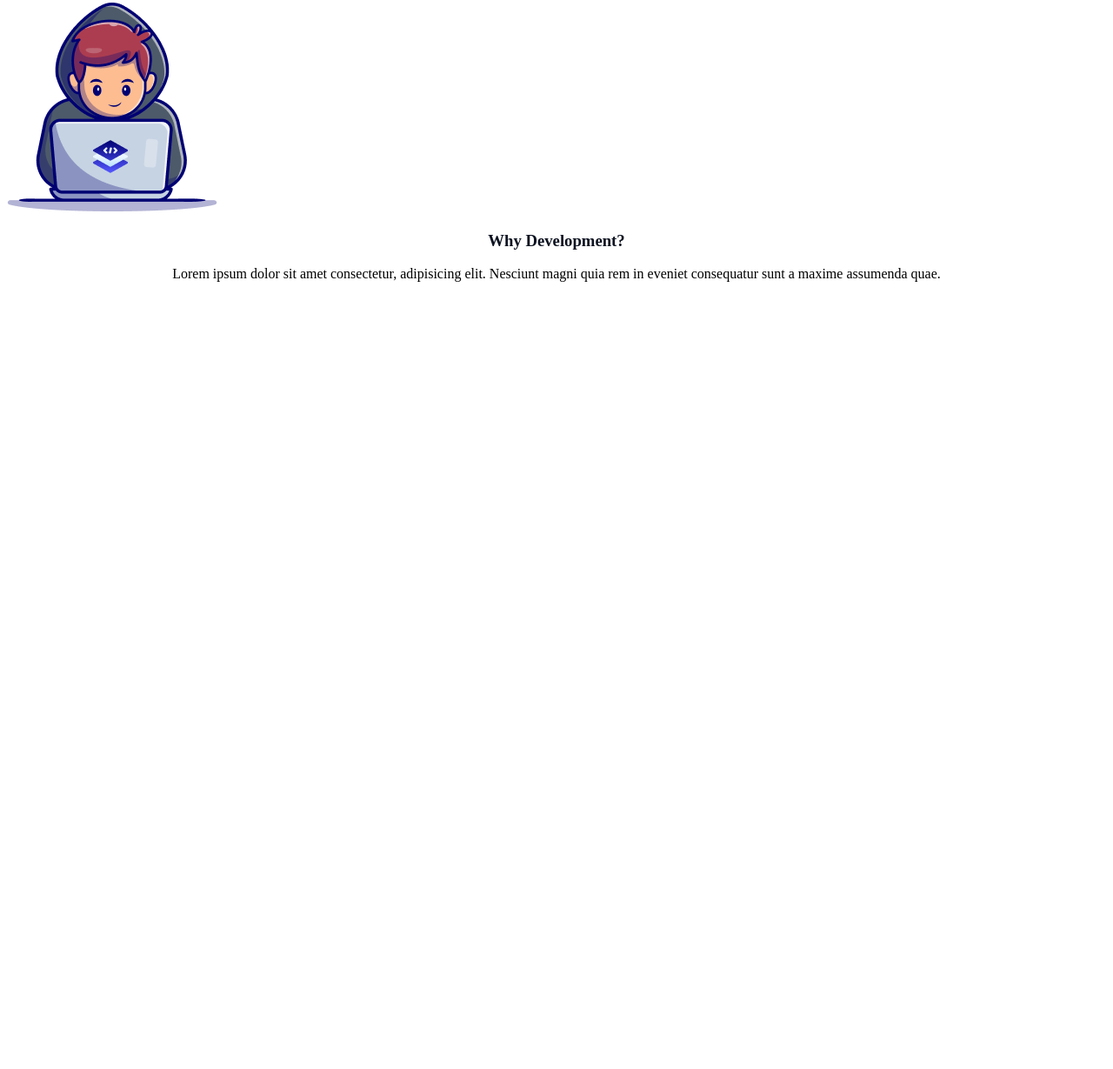
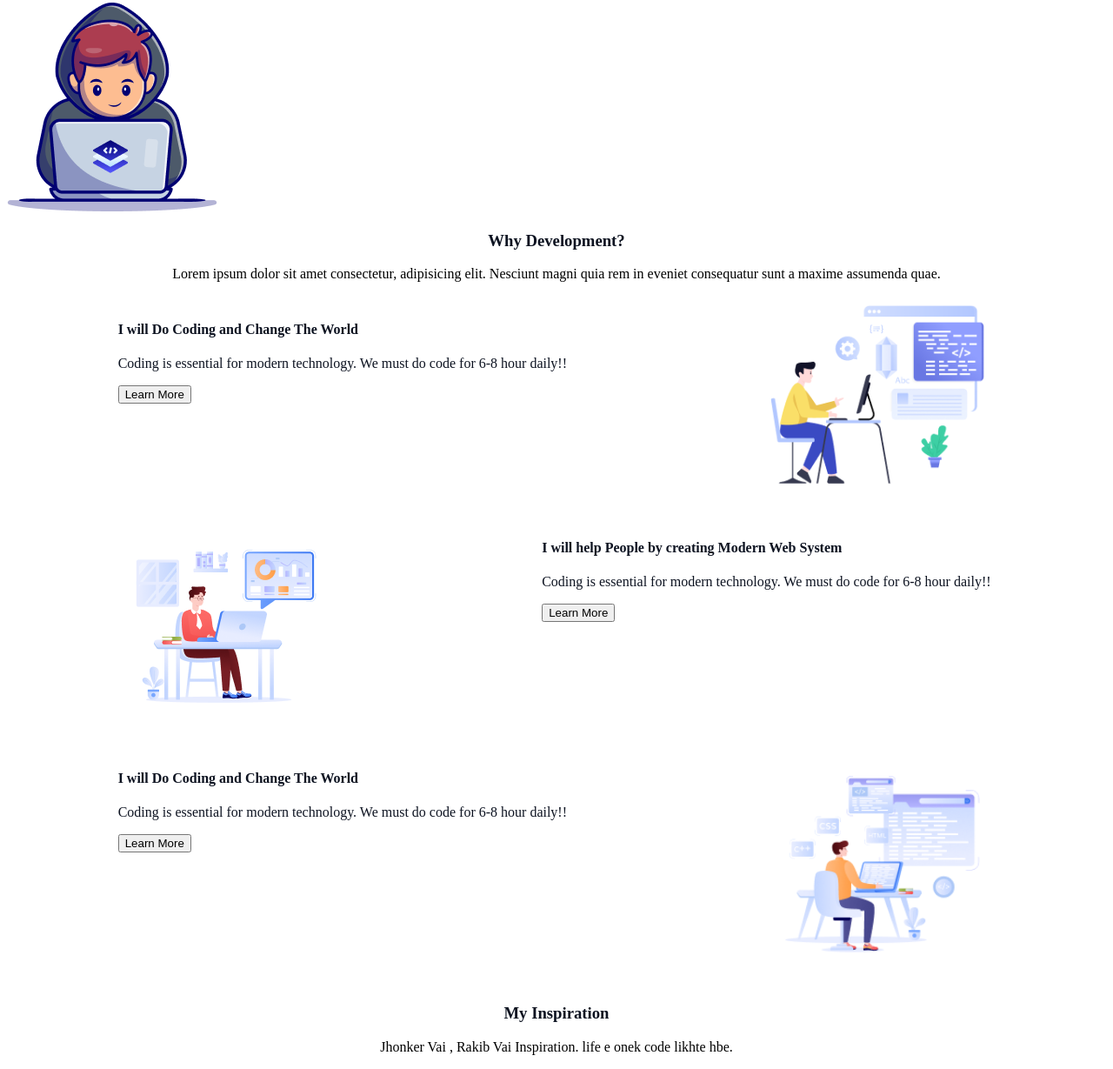
Before and after one commit to Muhammad-Mirazul-Hasan-Rafee/web-development-journey, a plain HTML site: page index.html in a window 1280 px wide. Shown: the part 661-1890 px from the top of the page at 87% size. Before the commit the page ends 1001 px from the top, so only its background shows below. Drawn offline with Linux system fonts and the light colour scheme.

Commit message:
layer-structuring

```diff
--- a/index.html
+++ b/index.html
@@ -20,7 +20,62 @@
         <div class="why-dev">
             <h3>Why Development?</h3>
             <p class="reason-rep">Lorem ipsum dolor sit amet consectetur, adipisicing elit. Nesciunt magni quia rem in eveniet consequatur sunt a maxime assumenda quae.</p>
+
         </div>
+                                        <!-- Layer 1 -->
+        <div class="change-world">
+            <div class="left-change">
+                <h4>I will Do Coding and Change The World</h4>
+                <p>
+                    Coding is essential for modern technology. We must do code for 6-8 hour daily!!
+                </p>
+
+                <button type="submit">Learn More</button>
+            </div>
+
+            <div class="right-change">
+                <img class="layer1-img" src="./assets/Layer_1.png" alt="">
+            </div>
+        </div>
+                                          <!-- Layer 2 -->
+
+
+        <div class="web-system">
+            <div>
+                <img class="layer2-img" src="./assets/Group 3.png" alt="">
+            </div>
+            <div>
+                <h4>I will help People by creating Modern Web System</h4>
+                <p>
+                    Coding is essential for modern technology. We must do code for 6-8 hour daily!!
+                </p>
+                <button type="submit">Learn More</button>
+            </div>
+        </div>
+
+                                           <!-- Layer-3 -->
+        <div class="change-world-again">
+            <div class="left-change-again">
+                <h4>I will Do Coding and Change The World</h4>
+                <p>
+                    Coding is essential for modern technology. We must do code for 6-8 hour daily!!
+                </p>
+
+                <button type="submit">Learn More</button>
+            </div>
+
+            <div class="right-change-again">
+                <img class="layer3-img" src="./assets/Group 4.png" alt="">
+            </div>
+        </div>
+
+<!-- My Inspiration -->
+        <div class="inspiration">
+            <h3 class="inspiration-heading">My Inspiration</h3>
+            <p class="inspiration-paragraph">Jhonker Vai , Rakib Vai Inspiration. life e onek code likhte hbe.</p>
+        </div>
+
+
     </body>
 
     <footer>
--- a/styles.css
+++ b/styles.css
@@ -6,3 +6,58 @@ h3{
 .reason-rep{
     text-align: center;
 }
+
+.change-world{
+    display: flex;
+    justify-content:space-around;
+    margin-top: 4px;
+    padding: 8px;
+    color: #0D1321;
+    margin: 5px 3px;
+
+}
+
+.layer1-img{
+    width: 259px;
+    height: 217;
+}
+
+.web-system{
+ display: flex;
+ justify-content:space-around;
+ color: #0D1321;
+ padding: 8px;
+ margin: 5px 3px;
+
+}
+.group3-img{
+
+    width: 259px;
+    height: 217;
+
+}
+
+.change-world-again{
+
+    display: flex;
+    justify-content:space-around;
+    margin-top: 4px;
+    padding: 8px;
+    color: #0D1321;
+    margin: 5px 3px;
+
+
+}
+
+.layer3-img{
+    width: 259px;
+    height: 217;
+
+}
+.inspiration{
+    text-align: center;
+}
+
+.inspiration-heading{
+    font-weight: 700;
+}
```
